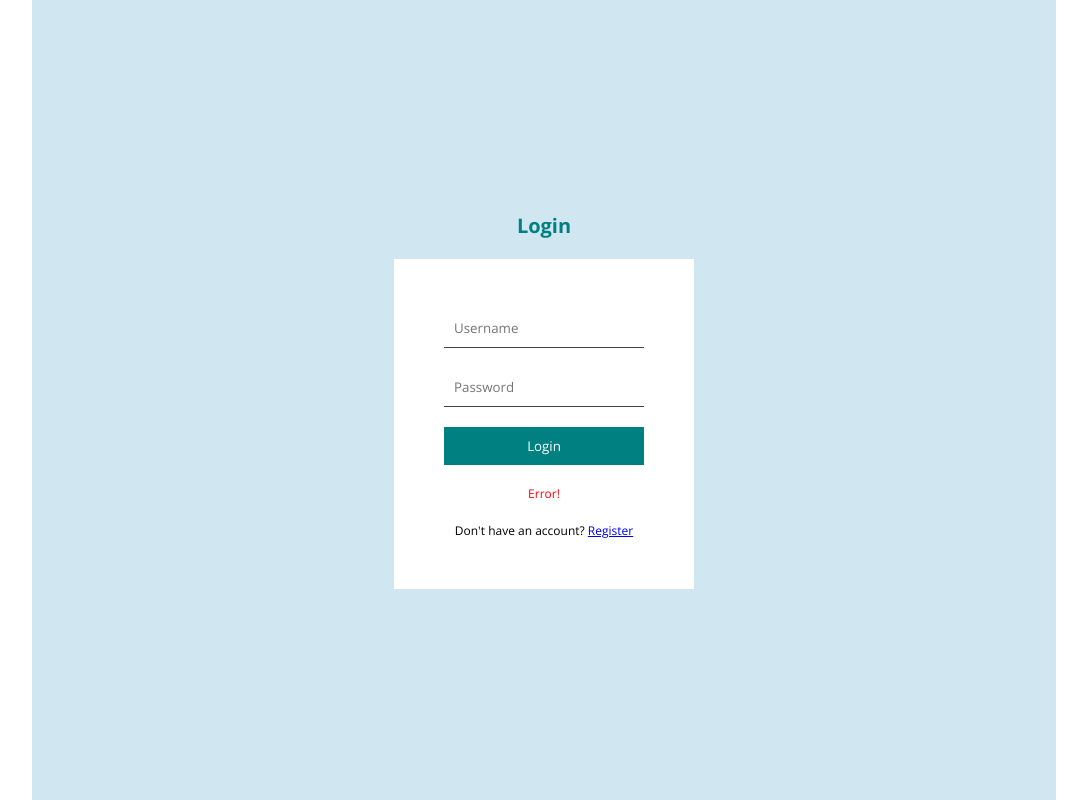
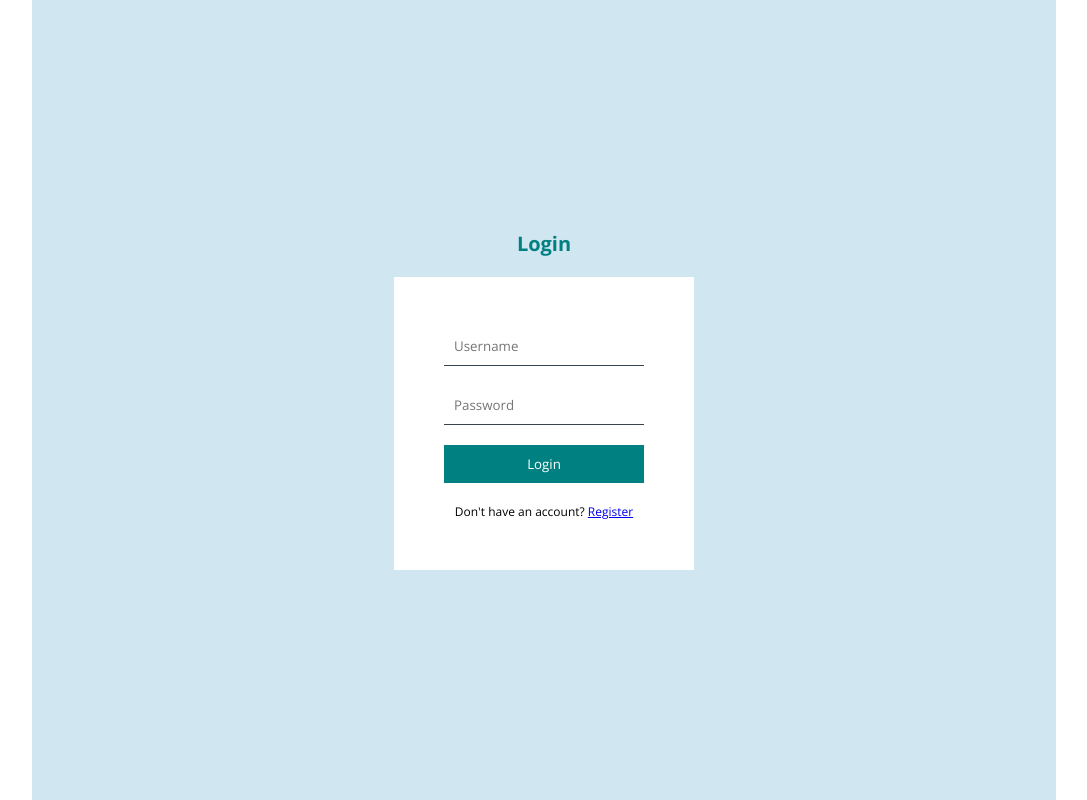
Before and after one commit to justinklam/Digital-Living, a React (Create React App) app in the folder client/: page /login in a window 1280 px wide. Shown: the whole page, without its empty margins (96-1183 px from the left). Built offline with nearby package versions, Linux system fonts and the light colour scheme.

Commit message:
add in conditional rendering for error. set to navigate to home after successful login

```diff
--- a/client/src/pages/Login.jsx
+++ b/client/src/pages/Login.jsx
@@ -19,7 +19,7 @@ const Login = () => {
     e.preventDefault();
     try {
       await axios.post("http://localhost:8080/api/auth/register", inputs);
-      navigate("/login");
+      navigate("/");
     } catch (err) {
       setError(err.response.data);
       console.log(error);
@@ -33,7 +33,7 @@ const Login = () => {
         <input type="text" placeholder="Username" />
         <input type="password" placeholder="Password" />
         <button>Login</button>
-        <p>Error!</p>
+        {error && <p>Error: {error}</p>}
         <span>
           Don't have an account? <Link to="/register">Register</Link>
         </span>
```
